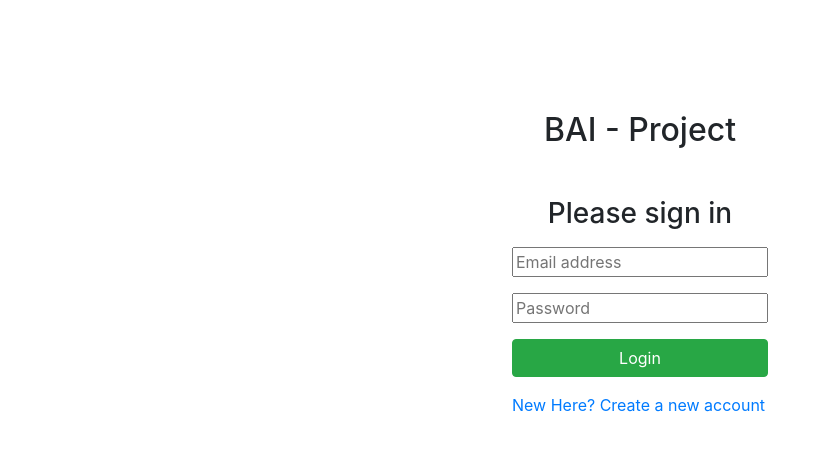
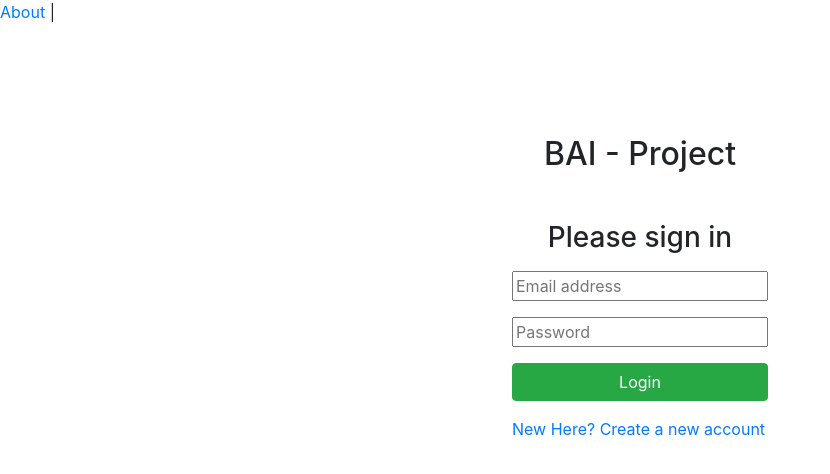
Before and after one commit to Kassia1971/BAI_Project, a Vue app: page /#/login in a window 1280 px wide. Shown: the top 474 px of the page, without its empty margins (0-830 px from the left). Built offline with nearby package versions, Linux system fonts and the light colour scheme; what vuefire would draw is missing.

Commit message:
Add sub-site 'About me'

```diff
--- a/src/App.vue
+++ b/src/App.vue
@@ -1,6 +1,9 @@
 <template>
   <div id="app" class="content">
-    <router-view/>
+    <div id="nav">
+      <router-link to="/about">About</router-link> |
+    </div>
+    <router-view />
   </div>
 </template>
 
--- /dev/null
+++ b/src/views/About.vue
@@ -0,0 +1,5 @@
+<template>
+  <div class="about">
+    <h1>This is an about page</h1>
+  </div>
+</template>
```
Also changed, not shown: 1 other file (tests, documents, lock files or other folders).
